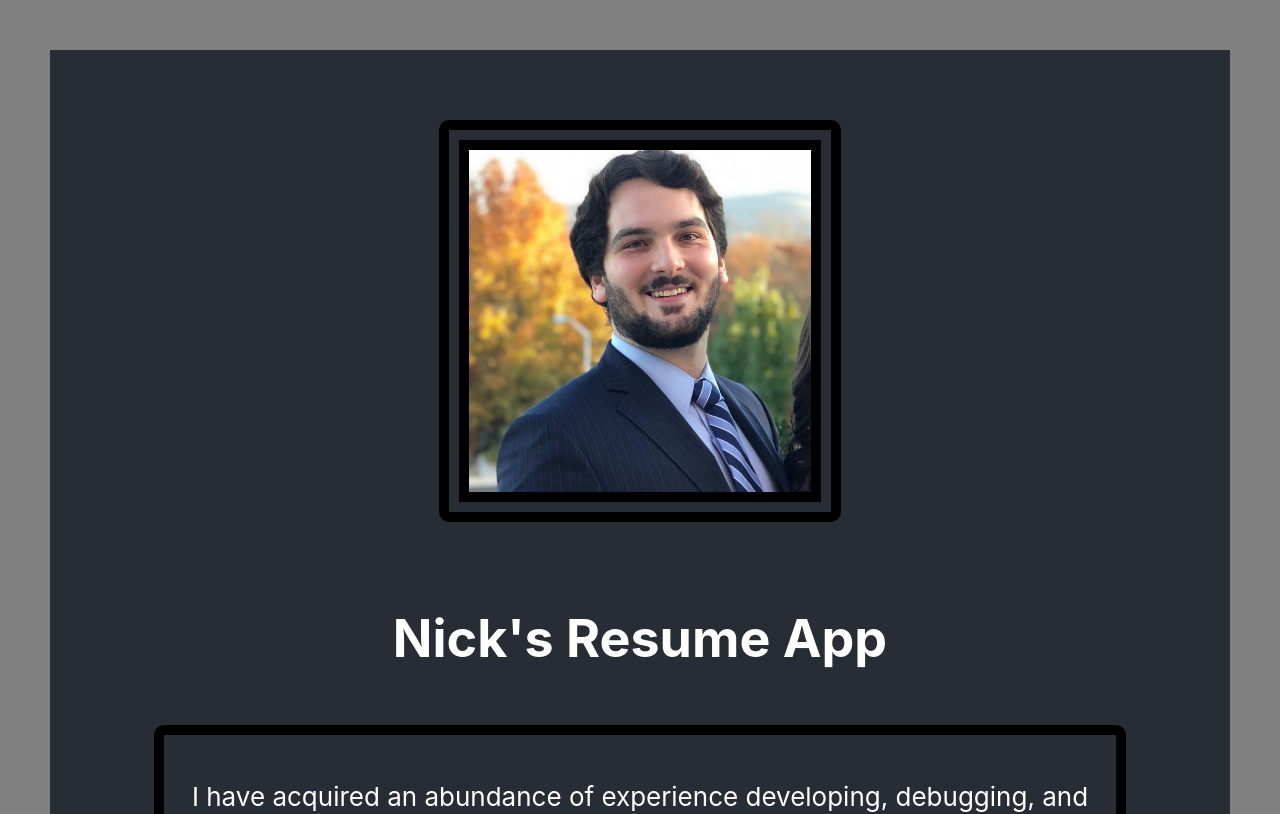
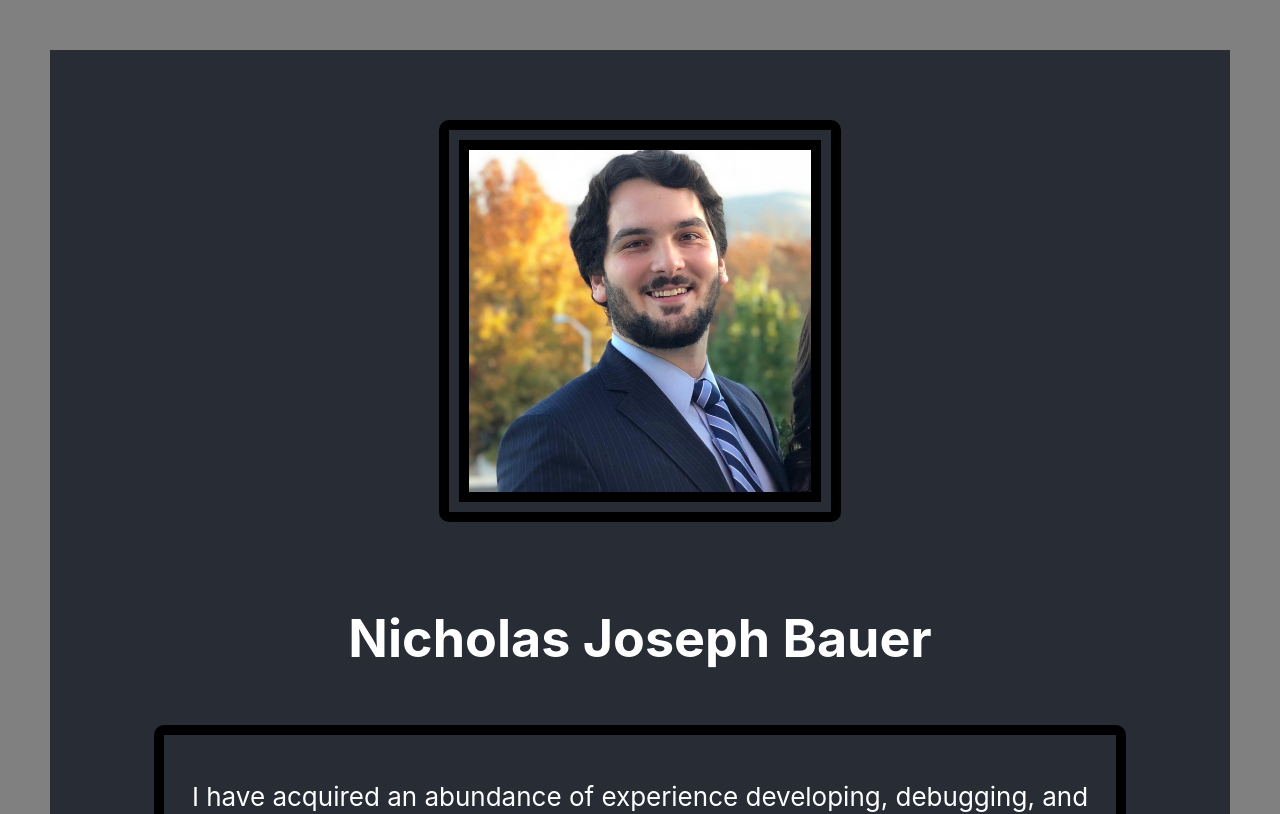
Before and after one commit to nbauer3/resume-app, a React (Create React App) app: page / in a window 1280 px wide. Shown: the top 814 px of the page. Built offline with nearby package versions, Linux system fonts and the light colour scheme.

Commit message:
random commit

```diff
--- a/src/App.js
+++ b/src/App.js
@@ -10,7 +10,7 @@ function App() {
     <div className="App">
       <header className="App-header">
         <img src= {pic} alt = 'Pic of Nic'/>
-        <h1>Nick's Resume App</h1>
+        <h1>Nicholas Joseph Bauer</h1>
         </header>
         <div className="description">
           <p>
```
